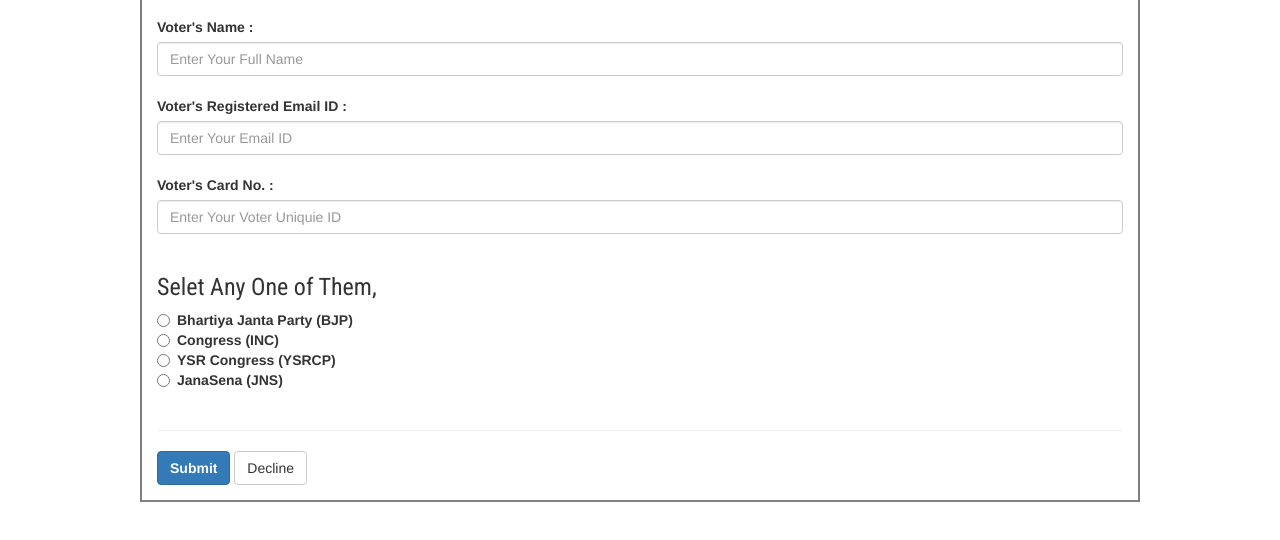
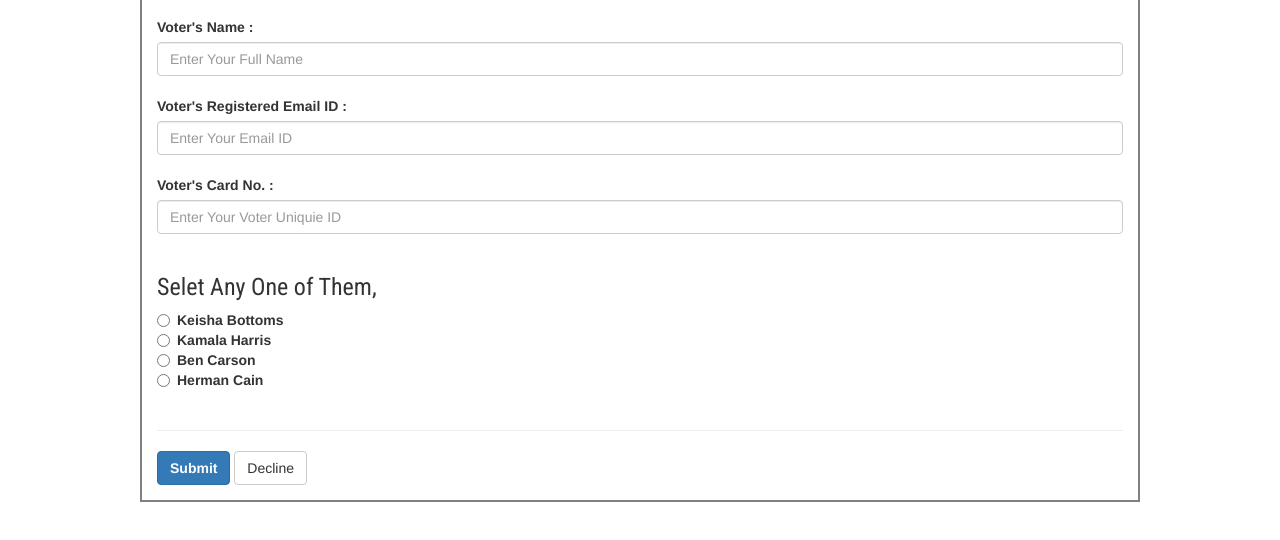
Before and after one commit to gwikina/gidVoting, a plain HTML site: page vault.html in a window 1280 px wide. Shown: the part 292-832 px from the top of the page. Drawn offline with nearby package versions, Linux system fonts and the light colour scheme.

Commit message:
Update vault.html

```diff
--- a/vault.html
+++ b/vault.html
@@ -101,19 +101,19 @@
             <h3 class="normalFont">Selet Any One of Them,</h3>
             <div class="radio">
               <label for="">
-                <input type="radio" name="selectedCandidate" value="BJP"> <strong>Bhartiya Janta Party (BJP)</strong>
+                <input type="radio" name="selectedCandidate" value="BJP"> <strong>Keisha Bottoms</strong>
               </label><br>
 
               <label for="">
-                <input type="radio" name="selectedCandidate" value="INC"> <strong>Congress (INC)</strong>
+                <input type="radio" name="selectedCandidate" value="INC"> <strong>Kamala Harris</strong>
               </label><br>
 
               <label for="">
-                <input type="radio" name="selectedCandidate" value="AAP"> <strong>YSR Congress (YSRCP)</strong>
+                <input type="radio" name="selectedCandidate" value="AAP"> <strong>Ben Carson</strong>
               </label><br>
 
               <label for="">
-                <input type="radio" name="selectedCandidate" value="TMC"> <strong>JanaSena (JNS)</strong>
+                <input type="radio" name="selectedCandidate" value="TMC"> <strong>Herman Cain</strong>
               </label><br>
               <br>
               <hr>
```
